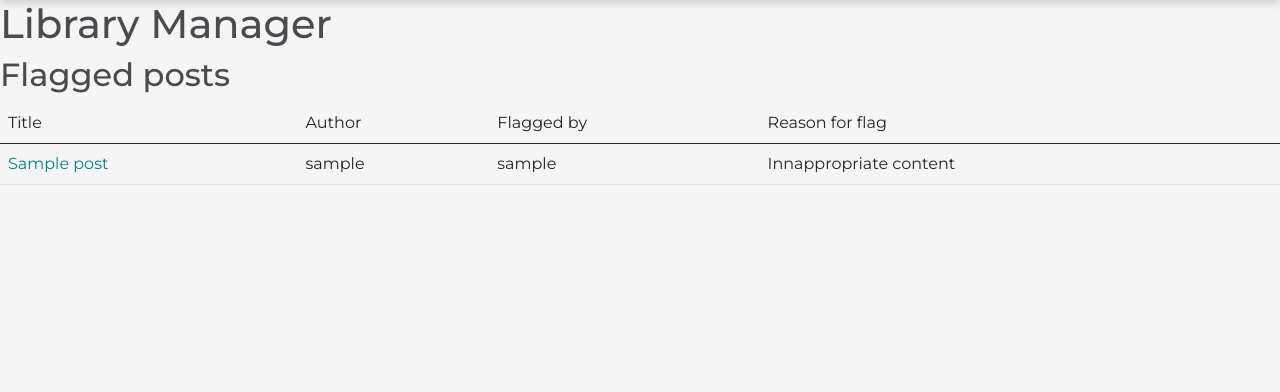
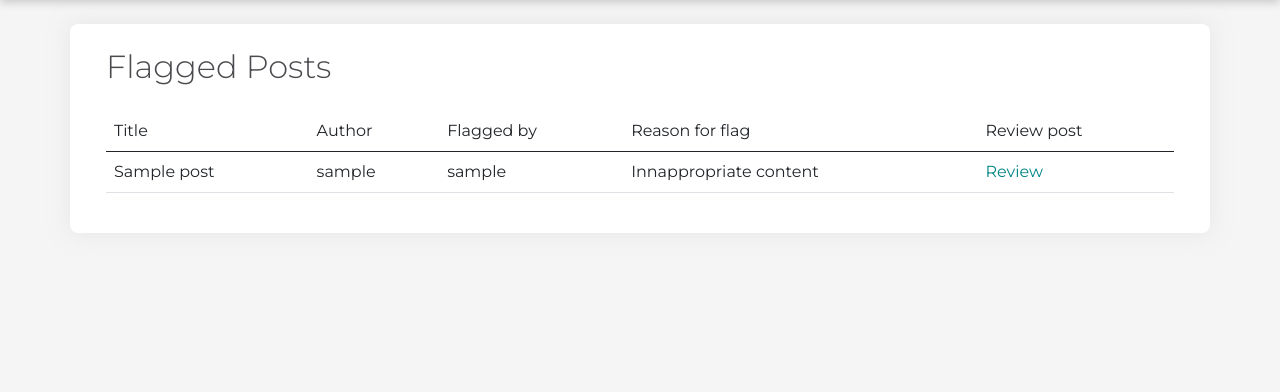
Before and after one commit to Code-Institute-Org/thelibrary, a Django app: page /manager/manage_flags/ in a window 1280 px wide. Shown: the part 55-447 px from the top of the page. Run offline with Django 3.2, Linux system fonts and the light colour scheme; a user stored in the database is signed in; tables that the repository leaves empty hold one stand-in row (values such as "Sample post"); grey boxes marked "Sample" are stand-in pictures; some libraries are stand-ins or nearby versions.

Commit message:
Add direct link to review pg in post flags table.

```diff
--- a/manager/templates/manage_flags.html
+++ b/manager/templates/manage_flags.html
@@ -1,11 +1,24 @@
-{% extends 'base.html' %}
+{% extends 'base.html' %}{% load static %}
 
 {% block content %}
 
-<h1>Library Manager</h1>
 
-<h2>Flagged posts</h2>
-
+<div class="container">
+    <div id="dashboard" class="row white-box box-shadow-light-spread my-4">
+        <div class="col-12">
+            <h1 class="home-listview-heading text-center text-sm-start mb-4">
+                Flagged Posts
+            </h1>
+        </div>
+        <!--
+            Table for posts does not render well on narrow phone screens.
+            #narrow-screen column visible to ask users to turn their phones to view the posts.
+        -->
+        <div id="narrow-screen" class="col-12 text-center">
+            <strong>To view list of flagged posts, please turn your phone into landscape mode.</strong>
+            <img src="{% static 'img/rotate-phone.png' %}" alt="Rotate your phone icon">
+        </div>
+        <div class="col-12">
             <table class="table dashboard-table">
                 <thead>
                     <tr>
@@ -13,24 +26,51 @@
                         <th scope="col">Author</th>
                         <th scope="col">Flagged by</th>
                         <th scope="col">Reason for flag</th>
+                        <th scope="col">Review post</th>
                     </tr>
                 </thead>
                 <tbody>
-        {% for post in flagged_posts %}
+                    {% for post in page_obj %}
                     <tr>
-            <th><a href="{% url 'post_detail' post.pk post.slug %}">{{ post.title }}</a></th>
+                        <th>{{ post.title }}</th>
                         <td>{{ post.author.user.username }}</td>
                         <td>{{ post.flag.flagger }}</td>
                         <td>{{ post.flag.reason }}</td>
+                        <td><a href="{% url 'review_post' post.pk post.slug %}">Review</a></td>
                     </tr>
                     {% empty %}
                     <tr>
-            <td colspan="4">
+                        <td colspan="5">
                             No flagged posts
                         </td>
                     </tr>
                     {% endfor %}
                 </tbody>
             </table>
+            {% if page_obj.has_other_pages %}
+            <ul class="pagination">
+                {% if page_obj.has_previous %}
+                    <li class="page-item">
+                        <a href="?page={{ page_obj.previous_page_number }}" class="page-link">&laquo;</a></li>
+                {% else %}
+                    <li class="disabled page-item"><a href="#" class="page-link">&laquo;</a></li>
+                {% endif %}
+                {% for i in page_obj.paginator.page_range %}
+                    {% if page_obj.number == i %}
+                        <li class="active page-item"><a href="#" class="page-link">{{ i }} <span class="sr-only">(current)</span></a></li>
+                    {% else %}
+                        <li class="page-item"><a href="?page={{ i }}" class="page-link">{{ i }}</a></li>
+                    {% endif %}
+                {% endfor %}
+                {% if page_obj.has_next %}
+                    <li class="page-item"><a href="?page={{ page_obj.next_page_number }}" class="page-link">&raquo;</a></li>
+                {% else %}
+                    <li class="disabled page-item"><a href="#" class="page-link">&raquo;</a></li>
+                {% endif %}
+            </ul>
+            {% endif %}
+        </div>
+    </div>
+</div>
 
 {% endblock %}
--- a/manager/views.py
+++ b/manager/views.py
@@ -2,11 +2,10 @@ from django.contrib.auth.decorators import login_required
 from django.contrib.auth.mixins import LoginRequiredMixin
 from django.contrib import messages
 from django.contrib.messages.views import SuccessMessageMixin
+from django.core.paginator import Paginator, EmptyPage, PageNotAnInteger
 from django.db.models import Q
-from django.http import HttpResponseRedirect
 from django.shortcuts import get_object_or_404, render, redirect
 from django.urls import reverse_lazy
-from django.urls.base import reverse
 from django.views.generic.edit import UpdateView
 from posts.models import Post, PostFlag, PostCategory, PostTag
 from users.models import UserProfile, User
@@ -30,8 +29,17 @@ def manage_flags(request):
         flags = PostFlag.objects.all()
         flagged_posts = Post.objects.filter(flag__in=flags)
 
+        page = request.GET.get('page', 1)
+        paginator = Paginator(flagged_posts, 24)
+        try:
+            page_obj = paginator.page(page)
+        except PageNotAnInteger:
+            page_obj = paginator.page(1)
+        except EmptyPage:
+            page_obj = paginator.page(paginator.num_pages)
+
         context = {
-            'flagged_posts': flagged_posts,
+            'page_obj': page_obj,
         }
         return render(request, 'manage_flags.html', context)
 
```
Lines whose indentation alone changed are shown as unchanged.
